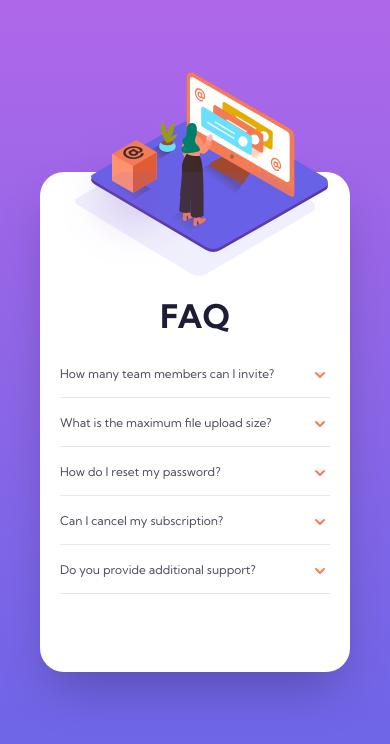
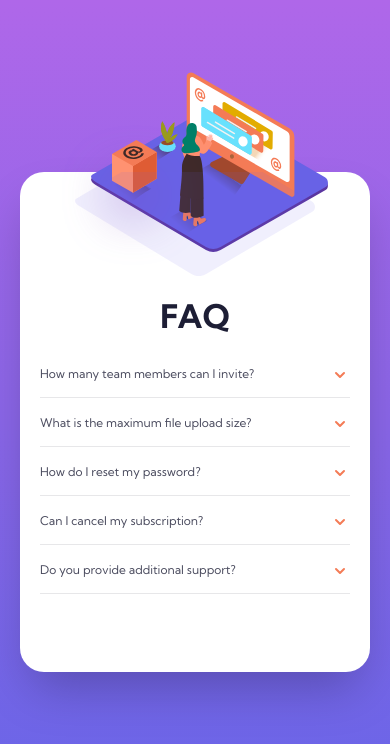
Before and after one commit to AlMon/faq-accordion, a Next.js app: page / in a window 390 px wide. Shown: the top 744 px of the page. Built offline with nearby package versions, Linux system fonts and the light colour scheme.

Commit message:
Fix button issue

```diff
--- a/pages/index.js
+++ b/pages/index.js
@@ -18,7 +18,7 @@ export default function Home() {
       </Head>
 
       <main className='flex min-h-screen items-center justify-center'>
-        <div className='bg-white w-[900px] h-[500px] rounded-3xl grid grid-cols-1 lg:grid-cols-2 relative shadow-2xl mx-10'>
+        <div className='bg-white w-[900px] h-[500px] rounded-3xl grid grid-cols-1 lg:grid-cols-2 relative shadow-2xl mx-5'>
           <img
             src='/illustration-box-desktop.svg'
             alt='Box illustration desktop'
@@ -58,7 +58,7 @@ export default function Home() {
                 {({ open }) => (
                   <>
                     <Disclosure.Button className='w-full flex pt-4 pb-3 border-b-[1px] border-[#e7e7e9] justify-between'>
-                      <p
+                      <span
                         className={`text-[#4a4b5e] hover:text-[#f47c57] lg:text-[14px] text-[12px] ${
                           open
                             ? 'font-bold text-[#1d1e35] hover:text-[#1d1e35]'
@@ -66,7 +66,7 @@ export default function Home() {
                         }`}
                       >
                         {question}
-                      </p>
+                      </span>
                       <ChevronDownIcon
                         className={`h-5 w-5 text-[#f47c57] ${
                           open ? 'transform rotate-180' : ''
```
